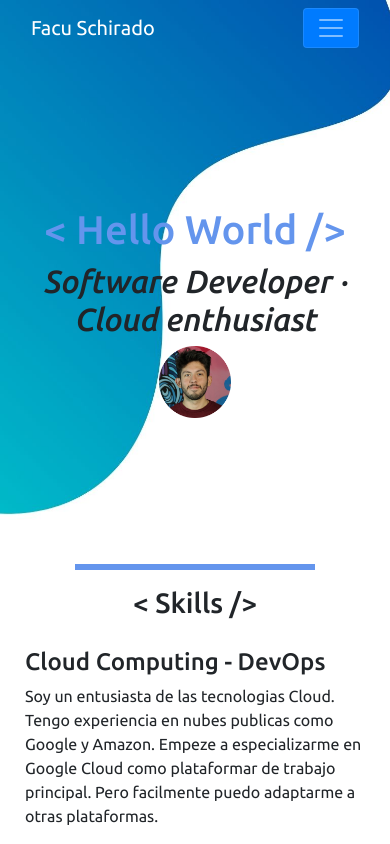
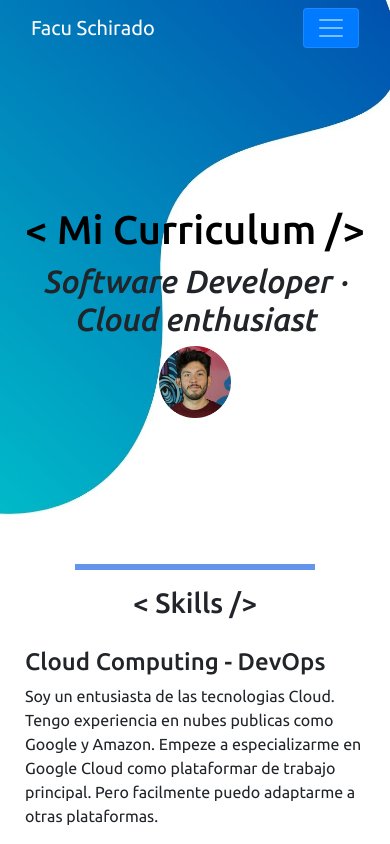
Before and after one commit to jschirad/Curriculum-project, a plain HTML site: page curriculum.html in a window 390 px wide. Shown: the top 844 px of the page. Drawn offline with nearby package versions, Linux system fonts and the light colour scheme.

Commit message:
review cv

```diff
--- a/css/curriculum.css
+++ b/css/curriculum.css
@@ -52,3 +52,12 @@ hr {
 	padding-left: 10px;
 	padding-right: 10px;
 }
+
+/* MEDIA QUERY BREAKPOINT */
+
+@media (max-width: 900px)
+{
+	h1 {
+		color: black;
+	}
+}
--- a/curriculum.html
+++ b/curriculum.html
@@ -59,7 +59,7 @@
 
 			<div class="top-text">
 				<h1>
-					< Hello World />
+					< Mi Curriculum />
 				</h1>
 				<h2><em>Software Developer · Cloud enthusiast</em></h2>
 			</div>
```
